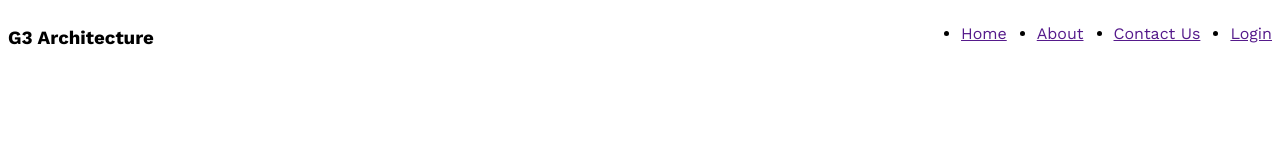
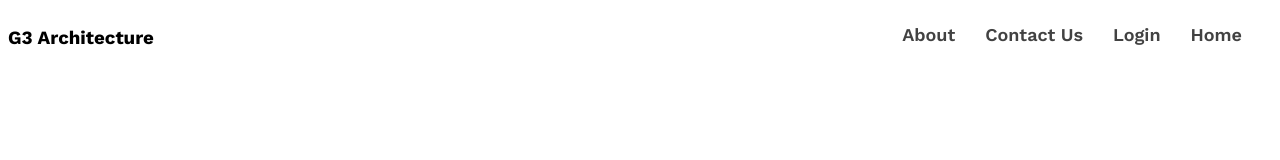
Before and after one commit to RsRiad/architecture-website, a plain HTML site: page index.html in a window 1280 px wide. Drawn offline with nearby package versions, Linux system fonts and the light colour scheme.

Commit message:
4th commit

```diff
--- a/index.html
+++ b/index.html
@@ -9,13 +9,13 @@
 </head>
 <body class="work-sans-font">
     <header>
-        <nav class="nav-bar">
+        <nav class="nav-bar flex">
             <h3 class="brand">G3 Architecture</h3>
-            <ul class="nav-links">
-                <li class="nav-items"><a href="" class="nav-link">Home</a></li>
-                <li class="nav-items"><a href="" class="nav-link">About</a></li>
-                <li class="nav-items"><a href="" class="nav-link">Contact Us</a></li>
-                <li class="nav-items"><a href="" class="nav-link">Login</a></li>
+            <ul class="nav-links flex">
+                <li class="nav-items"><a href="" class="nav-link text-gray">About</a></li>
+                <li class="nav-items"><a href="" class="nav-link text-gray">Contact Us</a></li>
+                <li class="nav-items"><a href="" class="nav-link text-gray">Login</a></li>
+                <li class="nav-items"><a href="" class="nav-link text-gray">Home</a></li>
             </ul>
         </nav>
     </header>
--- a/styles/style.css
+++ b/styles/style.css
@@ -10,12 +10,24 @@
   /* header */
 
   /* nav-bar */
+  .flex{
+    display: flex;
+  }
+  .text-gray{
+    color: #424242;
+  }
+  .text-light-gray{
+    columns: #727272;
+  }
   .nav-bar{
-    display: flex;
     justify-content: space-between;
   }
-  .nav-links{
-    display: flex;
-    gap: 30px;
-
+  .nav-items{
+    margin-right: 30px;
+    list-style: none;
+    font-size: 18px;
+    font-weight: 600;
   }
+  .nav-link{
+    text-decoration: none;
+  }
```
